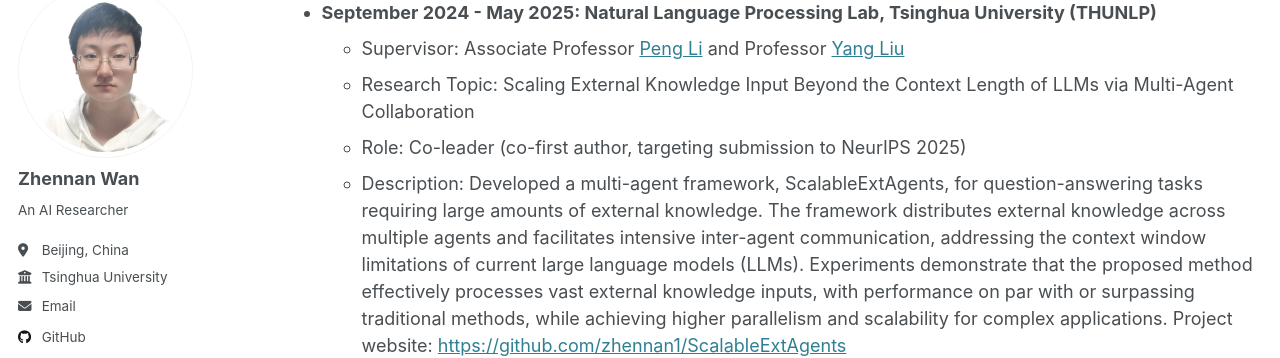
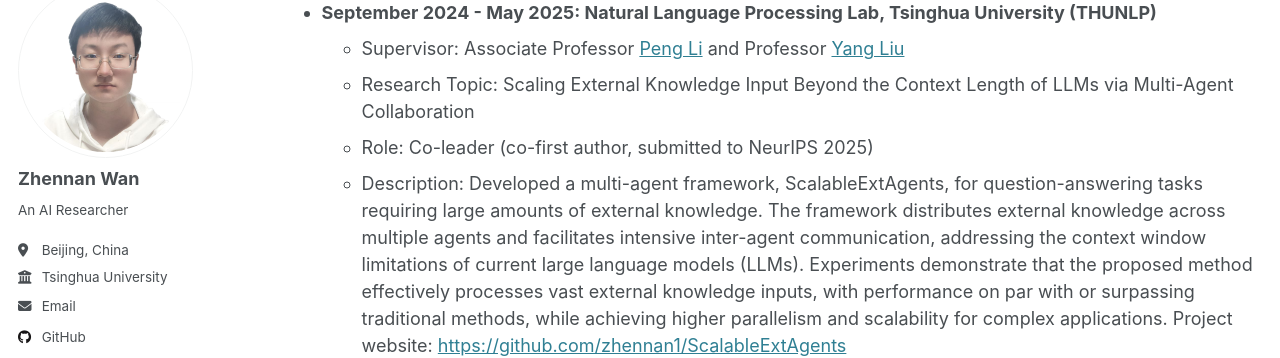
Before and after one commit to zhennan1/zhennan1.github.io, a Jekyll site: the page built from _pages/cv.md, in a window 1280 px wide and 900 px high, scrolled down 302 px. Shown: the part 123-481 px from the top of the window. Built offline with Jekyll 4.4.1, drawn with Linux system fonts in a browser that asks for light colours.

Commit message:
Update cv.md

```diff
--- a/_pages/cv.md
+++ b/_pages/cv.md
@@ -22,7 +22,7 @@ redirect_from:
 * **September 2024 - May 2025: Natural Language Processing Lab, Tsinghua University (THUNLP)**
   * Supervisor: Associate Professor <a href="https://lpeng.net/">Peng Li</a> and Professor <a href="https://nlp.csai.tsinghua.edu.cn/~ly/">Yang Liu</a>
   * Research Topic: Scaling External Knowledge Input Beyond the Context Length of LLMs via Multi-Agent Collaboration
-  * Role: Co-leader (co-first author, targeting submission to NeurIPS 2025)
+  * Role: Co-leader (co-first author, submitted to NeurIPS 2025)
   * Description: Developed a multi-agent framework, ScalableExtAgents, for question-answering tasks requiring large amounts of external knowledge. The framework distributes external knowledge across multiple agents and facilitates intensive inter-agent communication,
 addressing the context window limitations of current large language models (LLMs). Experiments demonstrate that the proposed method effectively processes vast external knowledge inputs, with performance on par with or surpassing traditional methods, while achieving higher parallelism and scalability for complex applications. Project website: <a href="https://github.com/zhennan1/ScalableExtAgents">https://github.com/zhennan1/ScalableExtAgents</a>
 
```
